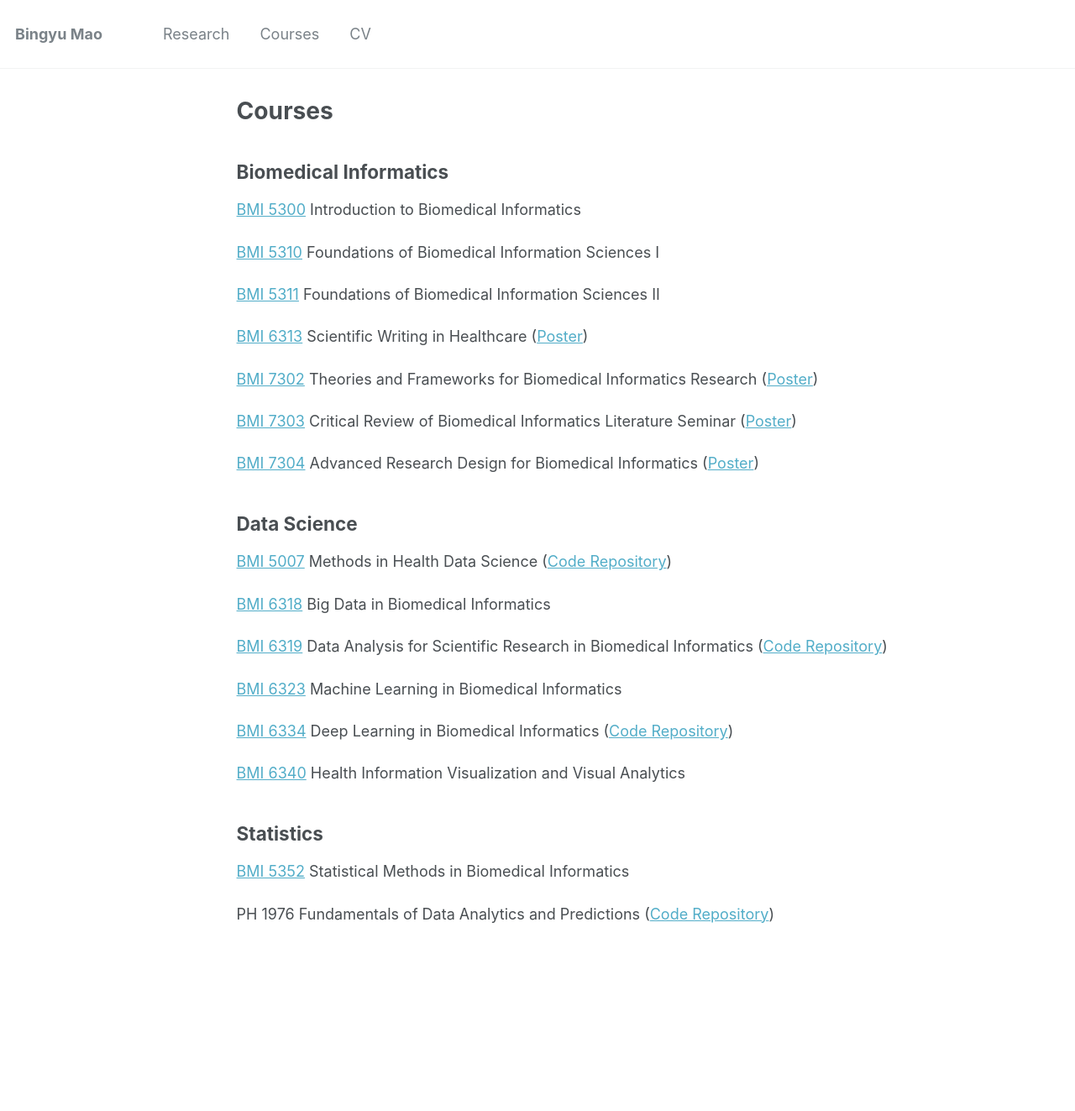
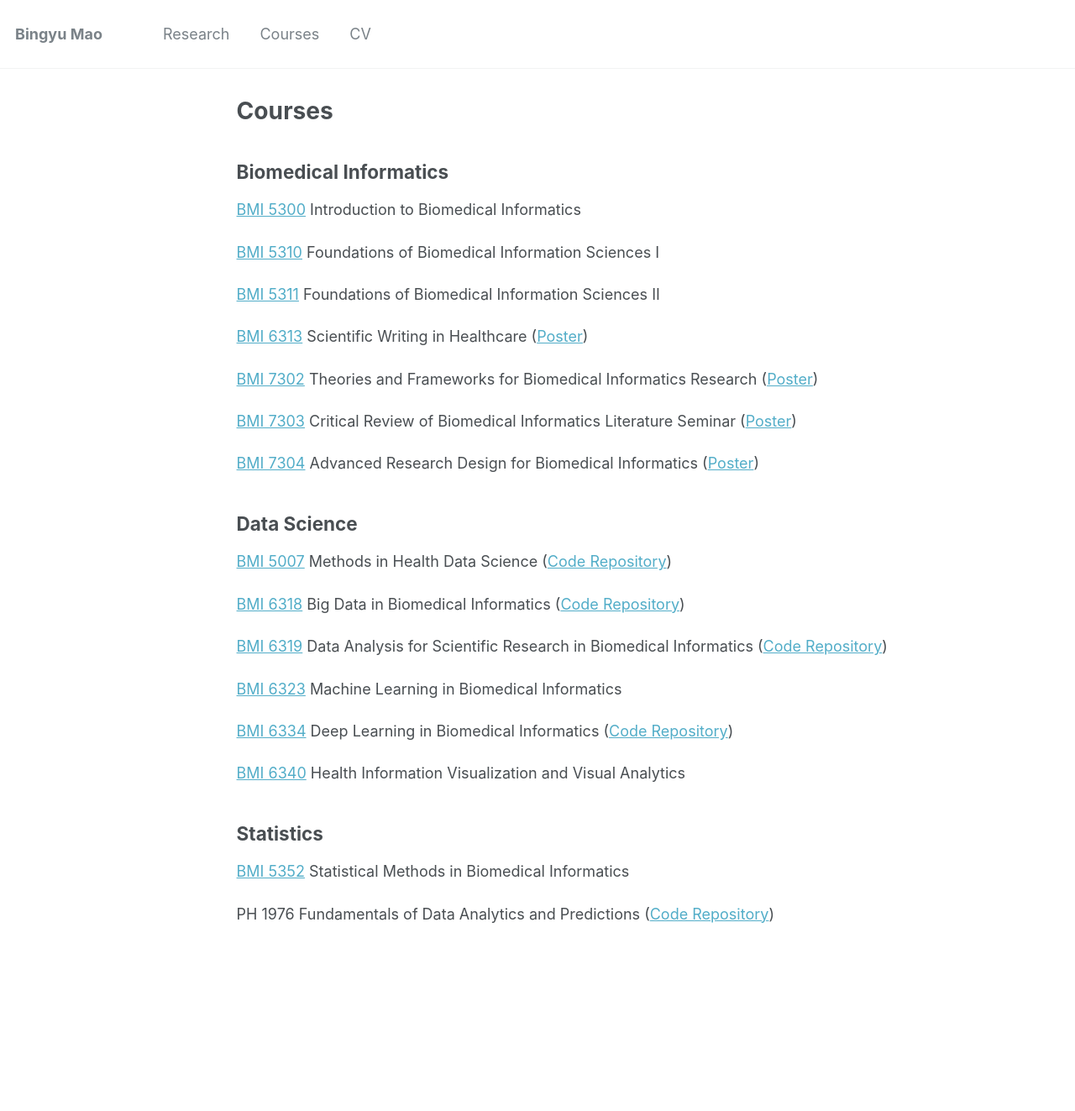
Before and after one commit to BingyuMao/BingyuMao.github.io, a Jekyll site: the page built from _pages/courses.md, in a window 1280 px wide. Shown: the whole page at 84% size. Built offline with Jekyll 4.4.1, drawn with Linux system fonts in a browser that asks for light colours.

Commit message:
Update courses.md

```diff
--- a/_pages/courses.md
+++ b/_pages/courses.md
@@ -25,7 +25,7 @@ author_profile: true
 
 [BMI 5007](https://sbmi.uth.edu/current-students/catalog-of-courses-bmi/bmi-5007.htm) Methods in Health Data Science ([Code Repository](https://github.com/BingyuMao/mtds_health_data))
 
-[BMI 6318](https://sbmi.uth.edu/current-students/catalog-of-courses-bmi/bmi-6318.htm) Big Data in Biomedical Informatics
+[BMI 6318](https://sbmi.uth.edu/current-students/catalog-of-courses-bmi/bmi-6318.htm) Big Data in Biomedical Informatics ([Code Repository]((https://github.com/BingyuMao/big_data_hw)))
 
 [BMI 6319](https://sbmi.uth.edu/current-students/catalog-of-courses-bmi/bmi-6319.htm) Data Analysis for Scientific Research in Biomedical Informatics ([Code Repository](https://github.com/BingyuMao/model_comparison_mimic))
 
```
